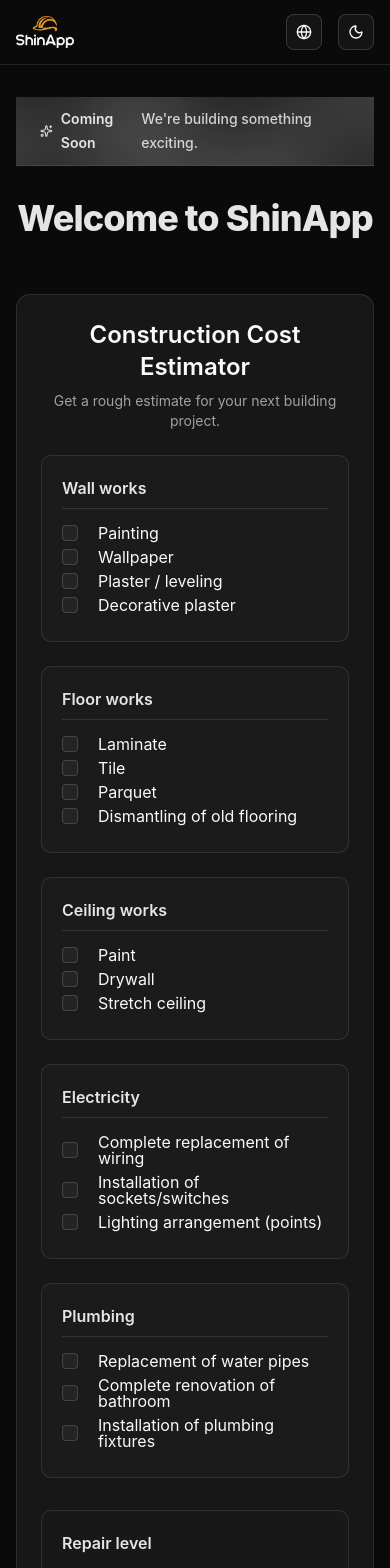
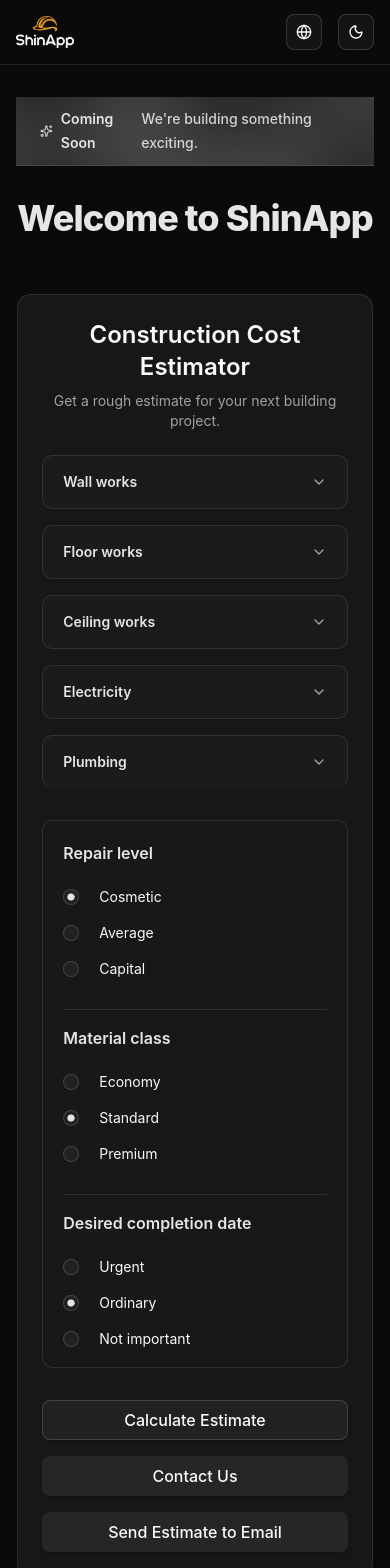
Before and after one commit to khacharm97/shinapp, a React (Vite) app: page / in a window 390 px wide. Shown: the top 1568 px of the page. Built offline with nearby package versions, Linux system fonts and the light colour scheme.

Commit message:
feat(calculator): refactor layout to accordion and conditionally render email fields with multi-language support

```diff
--- a/public/locales/am/translation.json
+++ b/public/locales/am/translation.json
@@ -56,7 +56,11 @@
   "calc_notes_placeholder": "Հատուկ դեպքեր, չափագրում և այլն...",
   "calc_email": "Էլ. փոստի հասցե",
   "calc_email_placeholder": "example@mail.com",
-  "calc_submit": "Հաշվել արժեքը",
+  "calc_submit_basic": "Հաշվել արժեքը",
+  "calc_submit_email": "Ուղարկել նախահաշիվը էլ․ փոստին",
+  "calc_submit_contact": "Կապ մեզ հետ",
+  "calc_send": "Ուղարկել նախահաշիվը",
+  "calc_contact_info": "Հեռախոս՝ +374 77-77-77-77 | Էլ․ փոստ՝ example@gmail.com",
   "calc_result": "Մոտավոր արժեքը",
   "calc_error_required": "Այս դաշտը պարտադիր է",
   "calc_error_positive": "Արժեքը պետք է դրական լինի"
--- a/public/locales/en/translation.json
+++ b/public/locales/en/translation.json
@@ -56,7 +56,11 @@
   "calc_notes_placeholder": "Special cases, accurate measurement requirements...",
   "calc_email": "E-mail address",
   "calc_email_placeholder": "example@mail.com",
-  "calc_submit": "Calculate Estimate",
+  "calc_submit_basic": "Calculate Estimate",
+  "calc_submit_email": "Send Estimate to Email",
+  "calc_submit_contact": "Contact Us",
+  "calc_send": "Send Estimate",
+  "calc_contact_info": "Phone: +374 77-77-77-77 | Email: example@gmail.com",
   "calc_result": "Estimated Cost",
   "calc_error_required": "This field is required",
   "calc_error_positive": "Value must be positive"
--- a/public/locales/ru/translation.json
+++ b/public/locales/ru/translation.json
@@ -56,7 +56,11 @@
   "calc_notes_placeholder": "Особые случаи, необходимость точных замеров...",
   "calc_email": "Электронная почта",
   "calc_email_placeholder": "example@mail.com",
-  "calc_submit": "Рассчитать стоимость",
+  "calc_submit_basic": "Рассчитать стоимость",
+  "calc_submit_email": "Отправить смету на почту",
+  "calc_submit_contact": "Связаться с нами",
+  "calc_send": "Отправить смету",
+  "calc_contact_info": "Телефон: +374 77-77-77-77 | Эл. почта: example@gmail.com",
   "calc_result": "Примерная стоимость",
   "calc_error_required": "Это поле обязательно",
   "calc_error_positive": "Значение должно быть больше нуля"
--- a/src/components/calculator.tsx
+++ b/src/components/calculator.tsx
@@ -17,6 +17,12 @@ import { Input } from '@/components/ui/input'
 import { RadioGroup, RadioGroupItem } from '@/components/ui/radio-group'
 import { Checkbox } from '@/components/ui/checkbox'
 import { Textarea } from '@/components/ui/textarea'
+import {
+  Accordion,
+  AccordionContent,
+  AccordionItem,
+  AccordionTrigger,
+} from '@/components/ui/accordion'
 import {
   Card,
   CardContent,
@@ -103,8 +109,44 @@ export function Calculator() {
     },
   })
 
+  const [submitMode, setSubmitMode] = useState<'basic' | 'email' | 'contact' | null>(null)
+  const [showEmailForm, setShowEmailForm] = useState(false)
+
   // We rely on onSubmit to ignore area/count values if their respective checkboxes are unchecked,
   // which prevents infinite render loops from form.setValue in a useEffect.
+
+  function onBasicSubmit(e: React.MouseEvent) {
+    e.preventDefault()
+    setShowEmailForm(false)
+    setSubmitMode('basic')
+    form.handleSubmit(onSubmit)()
+  }
+
+  function onEmailSubmit(e: React.MouseEvent) {
+    e.preventDefault()
+    setShowEmailForm(true)
+    setSubmitMode(null)
+  }
+
+  function onFinalEmailSubmit(e: React.MouseEvent) {
+    e.preventDefault()
+    setSubmitMode('email')
+
+    // Manually trigger validation for email if they want to send it
+    const emailValue = form.getValues('email')
+    if (!emailValue || !emailValue.includes('@')) {
+      form.setError('email', { type: 'manual', message: t('calc_error_required') })
+      return
+    }
+
+    form.handleSubmit(onSubmit)()
+  }
+
+  function onContactSubmit(e: React.MouseEvent) {
+    e.preventDefault()
+    setShowEmailForm(false)
+    setSubmitMode('contact')
+  }
 
   function onSubmit(values: z.infer<typeof formSchema>) {
     let baseCostMin = 0
@@ -177,12 +219,12 @@ export function Calculator() {
         {isChecked && inputId && (
           <div className="pl-7 pt-2 pb-1 animate-in fade-in slide-in-from-top-1 duration-200">
             <FormField control={form.control} name={inputId as any} render={({ field }) => (
-              <FormItem className="flex items-center gap-3">
-                <FormLabel className="text-sm text-muted-foreground whitespace-nowrap min-w-[70px]">
-                  {isCount ? t("calc_count_input") : t("calc_area_input")}:
+              <FormItem className="flex flex-col gap-1.5 mt-1">
+                <FormLabel className="text-sm text-muted-foreground font-medium w-full">
+                  {t(langKey)} {t(isCount ? "calc_count_input" : "calc_area_input").toLowerCase()}
                 </FormLabel>
                 <FormControl>
-                  <Input type="number" min="0" step="any" placeholder="0" {...field} className="h-8 max-w-[120px] shadow-sm" />
+                  <Input type="number" min="0" step="any" placeholder="" {...field} value={field.value || ""} className="h-8 w-full shadow-sm" />
                 </FormControl>
                 <FormMessage />
               </FormItem>
@@ -207,52 +249,54 @@ export function Calculator() {
               {/* Construction Works (Checkboxes) */}
 
               <div className="space-y-6">
-                <div className="bg-muted/30 p-5 rounded-lg border">
-                  <h4 className="font-semibold mb-4 text-primary border-b pb-2">{t('calc_walls')}</h4>
-                  <div className="space-y-1">
+                <Accordion type="multiple" className="w-full space-y-4">
+                  <AccordionItem value="walls" className="bg-muted/30 px-5 rounded-lg border border-b pb-0">
+                    <AccordionTrigger className="font-semibold text-primary hover:no-underline">{t('calc_walls')}</AccordionTrigger>
+                    <AccordionContent className="space-y-1 pb-4 pt-2 border-t">
                       {renderCheckable("walls_painting", "calc_walls_painting", "walls_painting_area")}
                       {renderCheckable("walls_wallpaper", "calc_walls_wallpaper", "walls_wallpaper_area")}
                       {renderCheckable("walls_plaster", "calc_walls_plaster", "walls_plaster_area")}
                       {renderCheckable("walls_decorative", "calc_walls_decorative", "walls_decorative_area")}
-                  </div>
-                </div>
+                    </AccordionContent>
+                  </AccordionItem>
 
-                <div className="bg-muted/30 p-5 rounded-lg border">
-                  <h4 className="font-semibold mb-4 text-primary border-b pb-2">{t('calc_floor')}</h4>
-                  <div className="space-y-1">
+                  <AccordionItem value="floor" className="bg-muted/30 px-5 rounded-lg border border-b pb-0">
+                    <AccordionTrigger className="font-semibold text-primary hover:no-underline">{t('calc_floor')}</AccordionTrigger>
+                    <AccordionContent className="space-y-1 pb-4 pt-2 border-t">
                       {renderCheckable("floor_laminate", "calc_floor_laminate", "floor_laminate_area")}
                       {renderCheckable("floor_tile", "calc_floor_tile", "floor_tile_area")}
                       {renderCheckable("floor_parquet", "calc_floor_parquet", "floor_parquet_area")}
                       {renderCheckable("floor_dismantling", "calc_floor_dismantling", "floor_dismantling_area")}
-                  </div>
-                </div>
+                    </AccordionContent>
+                  </AccordionItem>
 
-                <div className="bg-muted/30 p-5 rounded-lg border">
-                  <h4 className="font-semibold mb-4 text-primary border-b pb-2">{t('calc_ceiling')}</h4>
-                  <div className="space-y-1">
+                  <AccordionItem value="ceiling" className="bg-muted/30 px-5 rounded-lg border border-b pb-0">
+                    <AccordionTrigger className="font-semibold text-primary hover:no-underline">{t('calc_ceiling')}</AccordionTrigger>
+                    <AccordionContent className="space-y-1 pb-4 pt-2 border-t">
                       {renderCheckable("ceiling_paint", "calc_ceiling_paint", "ceiling_paint_area")}
                       {renderCheckable("ceiling_drywall", "calc_ceiling_drywall", "ceiling_drywall_area")}
                       {renderCheckable("ceiling_stretch", "calc_ceiling_stretch", "ceiling_stretch_area")}
-                  </div>
-                </div>
+                    </AccordionContent>
+                  </AccordionItem>
 
-                <div className="bg-muted/30 p-5 rounded-lg border">
-                  <h4 className="font-semibold mb-4 text-primary border-b pb-2">{t('calc_electricity')}</h4>
-                  <div className="space-y-1">
+                  <AccordionItem value="electricity" className="bg-muted/30 px-5 rounded-lg border border-b pb-0">
+                    <AccordionTrigger className="font-semibold text-primary hover:no-underline">{t('calc_electricity')}</AccordionTrigger>
+                    <AccordionContent className="space-y-1 pb-4 pt-2 border-t">
                       {renderCheckable("elec_wiring", "calc_elec_wiring")}
                       {renderCheckable("elec_sockets", "calc_elec_sockets", "elec_sockets_count", true)}
                       {renderCheckable("elec_lighting", "calc_elec_lighting", "elec_lighting_count", true)}
-                  </div>
-                </div>
+                    </AccordionContent>
+                  </AccordionItem>
 
-                <div className="bg-muted/30 p-5 rounded-lg border">
-                  <h4 className="font-semibold mb-4 text-primary border-b pb-2">{t('calc_plumbing')}</h4>
-                  <div className="space-y-1">
+                  <AccordionItem value="plumbing" className="bg-muted/30 px-5 rounded-lg border border-b pb-0">
+                    <AccordionTrigger className="font-semibold text-primary hover:no-underline">{t('calc_plumbing')}</AccordionTrigger>
+                    <AccordionContent className="space-y-1 pb-4 pt-2 border-t">
                       {renderCheckable("plumb_pipes", "calc_plumb_pipes")}
                       {renderCheckable("plumb_bathroom", "calc_plumb_bathroom")}
                       {renderCheckable("plumb_fixtures", "calc_plumb_fixtures", "plumb_fixtures_count", true)}
-                  </div>
-                </div>
+                    </AccordionContent>
+                  </AccordionItem>
+                </Accordion>
               </div>
 
               {/* Multipliers & General Settings */}
@@ -327,7 +371,29 @@ export function Calculator() {
                     </FormItem>
                   )} />
 
-                  <div className="space-y-6 pt-4 border-t">
+                </div>
+              </div>
+            </div>
+
+            <div className="grid grid-cols-1 md:grid-cols-3 gap-4 mt-8">
+              <Button type="button" onClick={onBasicSubmit} size="lg" variant="outline" className="w-full text-base shadow-sm hover:shadow-md transition-all">
+                {t('calc_submit_basic')}
+              </Button>
+              <Button type="button" onClick={onEmailSubmit} size="lg" variant={showEmailForm ? "default" : "secondary"} className="w-full text-base shadow-md hover:shadow-lg transition-all hidden md:flex">
+                {t('calc_submit_email')}
+              </Button>
+              <Button type="button" onClick={onContactSubmit} size="lg" variant={submitMode === "contact" ? "default" : "secondary"} className="w-full text-base shadow-sm hover:shadow-md transition-all">
+                {t('calc_submit_contact')}
+              </Button>
+              {/* Mobile-only email button to keep layout balanced if it wraps */}
+              <Button type="button" onClick={onEmailSubmit} size="lg" variant={showEmailForm ? "default" : "secondary"} className="w-full text-base shadow-md hover:shadow-lg transition-all flex md:hidden">
+                {t('calc_submit_email')}
+              </Button>
+            </div>
+
+            {showEmailForm && (
+              <div className="mt-8 p-6 bg-muted/20 border border-primary/20 rounded-xl space-y-6 animate-in fade-in slide-in-from-top-4">
+                <h4 className="font-semibold text-xl text-primary">{t('calc_submit_email')}</h4>
                 <FormField control={form.control} name="email" render={({ field }) => (
                   <FormItem>
                     <FormLabel>{t('calc_email')}</FormLabel>
@@ -346,19 +412,36 @@ export function Calculator() {
                     <FormMessage />
                   </FormItem>
                 )} />
+                <Button type="button" onClick={onFinalEmailSubmit} size="lg" className="w-full text-base shadow-md hover:shadow-lg transition-all">
+                  {t('calc_send')}
+                </Button>
               </div>
-                </div>
-              </div>
-            </div>
-
-            <Button type="submit" size="lg" className="w-full text-lg mt-8 shadow-md hover:shadow-lg transition-all">
-              {t('calc_submit')}
-            </Button>
+            )}
           </form>
         </Form>
 
-        {estimatedCost !== null && (
-          <div className="mt-12 p-8 rounded-xl bg-primary/10 border border-primary/20 text-center animate-in fade-in zoom-in duration-500 shadow-inner">
+        {submitMode === 'contact' && (
+          <div className="mt-8 p-6 rounded-xl bg-secondary/30 border border-secondary text-center animate-in fade-in slide-in-from-top-4 duration-500">
+            <p className="text-lg font-medium text-foreground">
+              {t('calc_contact_info').split('|').map((part, index) => (
+                <div key={index}>
+                  <span className="block sm:inline sm:mr-4 last:mr-0">{part.trim()}</span>
+                </div>
+              ))}
+            </p>
+          </div>
+        )}
+
+        {submitMode === 'email' && estimatedCost !== null && (
+          <div className="mt-8 p-4 rounded-lg bg-green-500/10 border border-green-500/30 text-center animate-in fade-in duration-300">
+            <p className="text-sm font-medium text-green-700 dark:text-green-400">
+              Simulation: Estimate would be sent to {form.getValues('email')} along with notes.
+            </p>
+          </div>
+        )}
+
+        {(submitMode === 'basic' || submitMode === 'email') && estimatedCost !== null && (
+          <div className="mt-8 p-8 rounded-xl bg-primary/10 border border-primary/20 text-center animate-in fade-in zoom-in duration-500 shadow-inner">
             <p className="text-sm font-semibold text-muted-foreground uppercase tracking-widest mb-3">
               {t('calc_result')}
             </p>
--- /dev/null
+++ b/src/components/ui/accordion.tsx
@@ -0,0 +1,64 @@
+import * as React from "react"
+import { ChevronDownIcon } from "lucide-react"
+import { Accordion as AccordionPrimitive } from "radix-ui"
+
+import { cn } from "@/lib/utils"
+
+function Accordion({
+  ...props
+}: React.ComponentProps<typeof AccordionPrimitive.Root>) {
+  return <AccordionPrimitive.Root data-slot="accordion" {...props} />
+}
+
+function AccordionItem({
+  className,
+  ...props
+}: React.ComponentProps<typeof AccordionPrimitive.Item>) {
+  return (
+    <AccordionPrimitive.Item
+      data-slot="accordion-item"
+      className={cn("border-b last:border-b-0", className)}
+      {...props}
+    />
+  )
+}
+
+function AccordionTrigger({
+  className,
+  children,
+  ...props
+}: React.ComponentProps<typeof AccordionPrimitive.Trigger>) {
+  return (
+    <AccordionPrimitive.Header className="flex">
+      <AccordionPrimitive.Trigger
+        data-slot="accordion-trigger"
+        className={cn(
+          "flex flex-1 items-start justify-between gap-4 rounded-md py-4 text-left text-sm font-medium transition-all outline-none hover:underline focus-visible:border-ring focus-visible:ring-[3px] focus-visible:ring-ring/50 disabled:pointer-events-none disabled:opacity-50 [&[data-state=open]>svg]:rotate-180",
+          className
+        )}
+        {...props}
+      >
+        {children}
+        <ChevronDownIcon className="pointer-events-none size-4 shrink-0 translate-y-0.5 text-muted-foreground transition-transform duration-200" />
+      </AccordionPrimitive.Trigger>
+    </AccordionPrimitive.Header>
+  )
+}
+
+function AccordionContent({
+  className,
+  children,
+  ...props
+}: React.ComponentProps<typeof AccordionPrimitive.Content>) {
+  return (
+    <AccordionPrimitive.Content
+      data-slot="accordion-content"
+      className="overflow-hidden text-sm data-[state=closed]:animate-accordion-up data-[state=open]:animate-accordion-down"
+      {...props}
+    >
+      <div className={cn("pt-0 pb-4", className)}>{children}</div>
+    </AccordionPrimitive.Content>
+  )
+}
+
+export { Accordion, AccordionItem, AccordionTrigger, AccordionContent }
```
Lines whose indentation alone changed are shown as unchanged.
